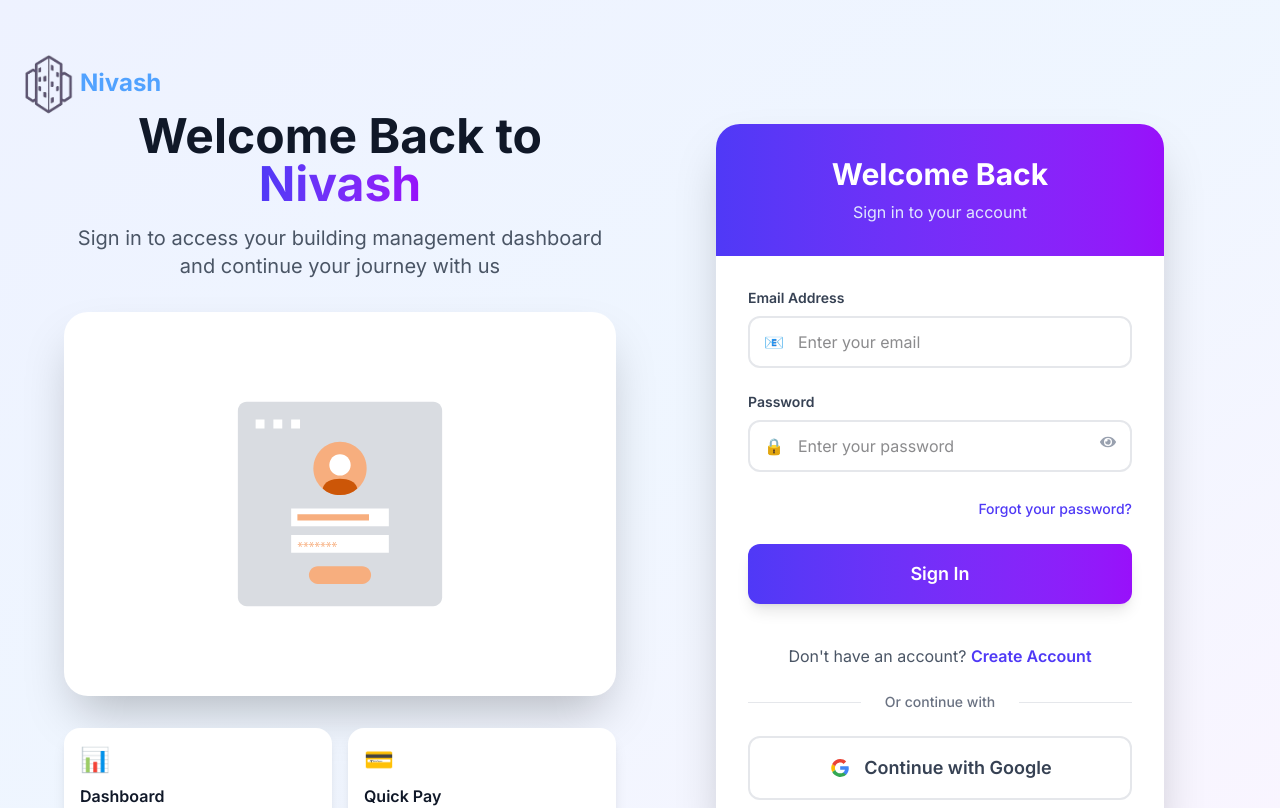
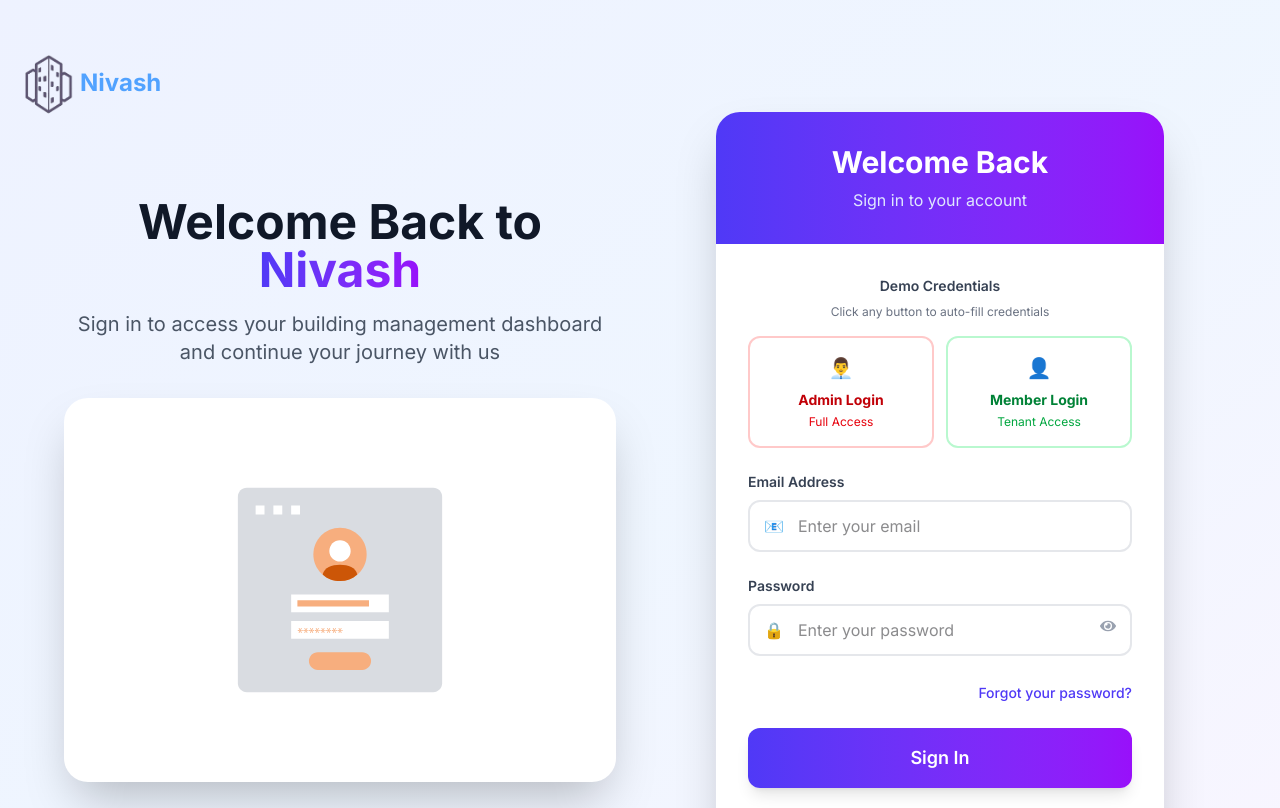
Before and after one commit to SaddamHosen42/Nivash-Client, a React (Vite) app: page /login in a window 1280 px wide. Shown: the top 808 px of the page. Built offline with nearby package versions, Linux system fonts and the light colour scheme; no server answers.

Commit message:
Add demo credentials in login page

```diff
--- a/src/pages/authentication/Login.jsx
+++ b/src/pages/authentication/Login.jsx
@@ -24,6 +24,46 @@
   const navigate = useNavigate();
   const [errorMessage, setErrorMessage] = useState("");
   const [showPassword, setShowPassword] = useState(false);
+  const [selectedCredential, setSelectedCredential] = useState(null);
+
+  // Demo credentials data
+  const credentials = {
+    admin: {
+      email: "admin@gmail.com",
+      password: "Admin12",
+      role: "Admin",
+      icon: "👨‍💼",
+      color: "red"
+    },
+    member: {
+      email: "member@gmail.com",
+      password: "Member12",
+      role: "Member",
+      icon: "👤",
+      color: "green"
+    }
+  };
+
+  // Auto-fill credentials function
+  const handleCredentialSelect = (credentialType) => {
+    const credential = credentials[credentialType];
+    if (credential) {
+      // Use setValue from react-hook-form to properly set values
+      const emailInput = document.querySelector('input[type="email"]');
+      const passwordInput = document.querySelector('input[type="password"]');
+
+      if (emailInput && passwordInput) {
+        emailInput.value = credential.email;
+        passwordInput.value = credential.password;
+
+        // Trigger events to ensure react-hook-form recognizes the changes
+        emailInput.dispatchEvent(new Event('input', { bubbles: true }));
+        passwordInput.dispatchEvent(new Event('input', { bubbles: true }));
+      }
+
+      setSelectedCredential(credentialType);
+    }
+  };
 
   const onSubmit = (data) => {
     //console.log(data);
@@ -156,6 +196,125 @@
                 )}
 
                 <form className="space-y-6" onSubmit={handleSubmit(onSubmit)}>
+                  {/* Demo Credentials Toggle */}
+                  <motion.div
+                    className="space-y-4 mb-6"
+                    initial={{ opacity: 0, y: 20 }}
+                    animate={{ opacity: 1, y: 0 }}
+                    transition={{ duration: 0.5, delay: 0.6 }}
+                  >
+                    <div className="text-center">
+                      <p className="text-sm font-semibold text-gray-700 mb-2">Demo Credentials</p>
+                      <p className="text-xs text-gray-500 mb-4">Click any button to auto-fill credentials</p>
+                    </div>
+
+                    {/* Credential Buttons */}
+                    <div className="grid grid-cols-2 gap-3">
+                      {/* Admin Button */}
+                      <motion.button
+                        type="button"
+                        onClick={() => handleCredentialSelect('admin')}
+                        className={`
+                          relative p-4 rounded-xl border-2 transition-all duration-300 text-center
+                          ${selectedCredential === 'admin'
+                            ? 'border-red-500 bg-red-50 shadow-lg scale-105'
+                            : 'border-red-200 bg-red-25 hover:border-red-300 hover:bg-red-50'
+                          }
+                        `}
+                        whileHover={{ scale: selectedCredential === 'admin' ? 1.05 : 1.02 }}
+                        whileTap={{ scale: 0.98 }}
+                      >
+                        <div className="text-xl mb-2">👨‍💼</div>
+                        <div className="text-sm font-bold text-red-700">Admin Login</div>
+                        <div className="text-xs text-red-600 mt-1">Full Access</div>
+                        {selectedCredential === 'admin' && (
+                          <motion.div
+                            className="absolute -top-1 -right-1 w-3 h-3 bg-red-500 rounded-full"
+                            initial={{ scale: 0 }}
+                            animate={{ scale: 1 }}
+                            transition={{ duration: 0.2 }}
+                          />
+                        )}
+                      </motion.button>
+
+                      {/* Member Button */}
+                      <motion.button
+                        type="button"
+                        onClick={() => handleCredentialSelect('member')}
+                        className={`
+                          relative p-4 rounded-xl border-2 transition-all duration-300 text-center
+                          ${selectedCredential === 'member'
+                            ? 'border-green-500 bg-green-50 shadow-lg scale-105'
+                            : 'border-green-200 bg-green-25 hover:border-green-300 hover:bg-green-50'
+                          }
+                        `}
+                        whileHover={{ scale: selectedCredential === 'member' ? 1.05 : 1.02 }}
+                        whileTap={{ scale: 0.98 }}
+                      >
+                        <div className="text-xl mb-2">👤</div>
+                        <div className="text-sm font-bold text-green-700">Member Login</div>
+                        <div className="text-xs text-green-600 mt-1">Tenant Access</div>
+                        {selectedCredential === 'member' && (
+                          <motion.div
+                            className="absolute -top-1 -right-1 w-3 h-3 bg-green-500 rounded-full"
+                            initial={{ scale: 0 }}
+                            animate={{ scale: 1 }}
+                            transition={{ duration: 0.2 }}
+                          />
+                        )}
+                      </motion.button>
+                    </div>
+
+                    {/* Selected Credential Info */}
+                    {selectedCredential && (
+                      <motion.div
+                        className={`
+                          ${selectedCredential === 'admin' && 'bg-gradient-to-r from-red-50 to-red-100 border border-red-200'}
+                          ${selectedCredential === 'member' && 'bg-gradient-to-r from-green-50 to-green-100 border border-green-200'}
+                          rounded-xl p-4
+                        `}
+                        initial={{ opacity: 0, height: 0 }}
+                        animate={{ opacity: 1, height: "auto" }}
+                        transition={{ duration: 0.3 }}
+                      >
+                        <div className="flex items-center justify-between mb-2">
+                          <h4 className={`
+                            text-sm font-bold flex items-center gap-2
+                            ${selectedCredential === 'admin' && 'text-red-700'}
+                            ${selectedCredential === 'member' && 'text-green-700'}
+                          `}>
+                            <span>{credentials[selectedCredential].icon}</span>
+                            {credentials[selectedCredential].role} Account Selected
+                          </h4>
+                          <button
+                            type="button"
+                            onClick={() => setSelectedCredential(null)}
+                            className={`
+                              text-xs transition-colors
+                              ${selectedCredential === 'admin' && 'text-red-600 hover:text-red-800'}
+                              ${selectedCredential === 'member' && 'text-green-600 hover:text-green-800'}
+                            `}
+                          >
+                            ✕
+                          </button>
+                        </div>
+                        <div className="space-y-1 text-xs">
+                          <p className={`
+                            ${selectedCredential === 'admin' && 'text-red-600'}
+                            ${selectedCredential === 'member' && 'text-green-600'}
+                          `}>
+                            <strong>Email:</strong> {credentials[selectedCredential].email}
+                          </p>
+                          <p className={`
+                            ${selectedCredential === 'admin' && 'text-red-600'}
+                            ${selectedCredential === 'member' && 'text-green-600'}
+                          `}>
+                            <strong>Password:</strong> {credentials[selectedCredential].password}
+                          </p>
+                        </div>
+                      </motion.div>
+                    )}
+                  </motion.div>
                   {/* Email Field */}
                   <motion.div
                     className="space-y-2"
```
